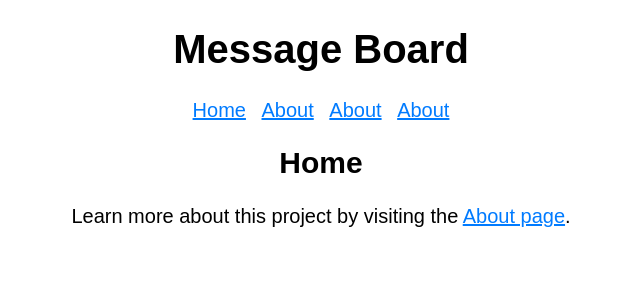
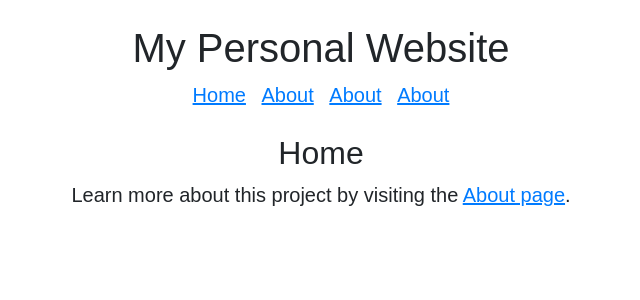
Before and after one commit to djone305/jhu_software_concepts, a Flask app: page / in a window 1280 px wide. Shown: the top 300 px of the page, without its empty margins (319-959 px from the left). Run offline with Flask 3, Linux system fonts and the light colour scheme.

Commit message:
Updated base file to inlcude a link to Bootstrap 5 CSS CDN for grid layouts.

```diff
--- a/module_1/rp_flask_personalwebsite/templates/base.html
+++ b/module_1/rp_flask_personalwebsite/templates/base.html
@@ -1,19 +1,27 @@
 <!DOCTYPE html>
 <html lang="en">
 <head>
-    <title>Message Board - {% block title %}{% endblock title%}</title>
+    <meta charset="UTF-8">
+    <meta name="viewport" content="width=device-width, initial-scale=1.0">
+    <title>Personal Website - {% block title %}{% endblock title%}</title>
+    <!-- Boostrap 5 CSS CDN for grid layouts -->
+    <link href="https://cdn.jsdelivr.net/npm/bootstrap@5.3.0/dist/css/bootstrap.min.css" rel="stylesheet">
+    <!-- Local custom stylesheet-->
     <link rel="stylesheet" href="{{url_for('static', filename='styles.css')}}">
 </head>
 <body>
-<h1>Message Board</h1>
-{% include("_navigation.html") %}
-<section>
-    <header>
-        {% block header %}{% endblock header %}
+    <header class="container my-4">
+        <h1>My Personal Website</h1>
+        {% include("_navigation.html") %}
     </header>
-    <main>
-        {% block content %}<p> No messages.</p>{% endblock content %}
+
+    <main class="container my-4">
+        <header>
+            {% block header %}{% endblock header %}
+        </header>
+        <section>
+           {% block content %}<p> No messages.</p>{% endblock content %}
+        </section>
     </main>
-</section>
 </body>
 </html>
```
